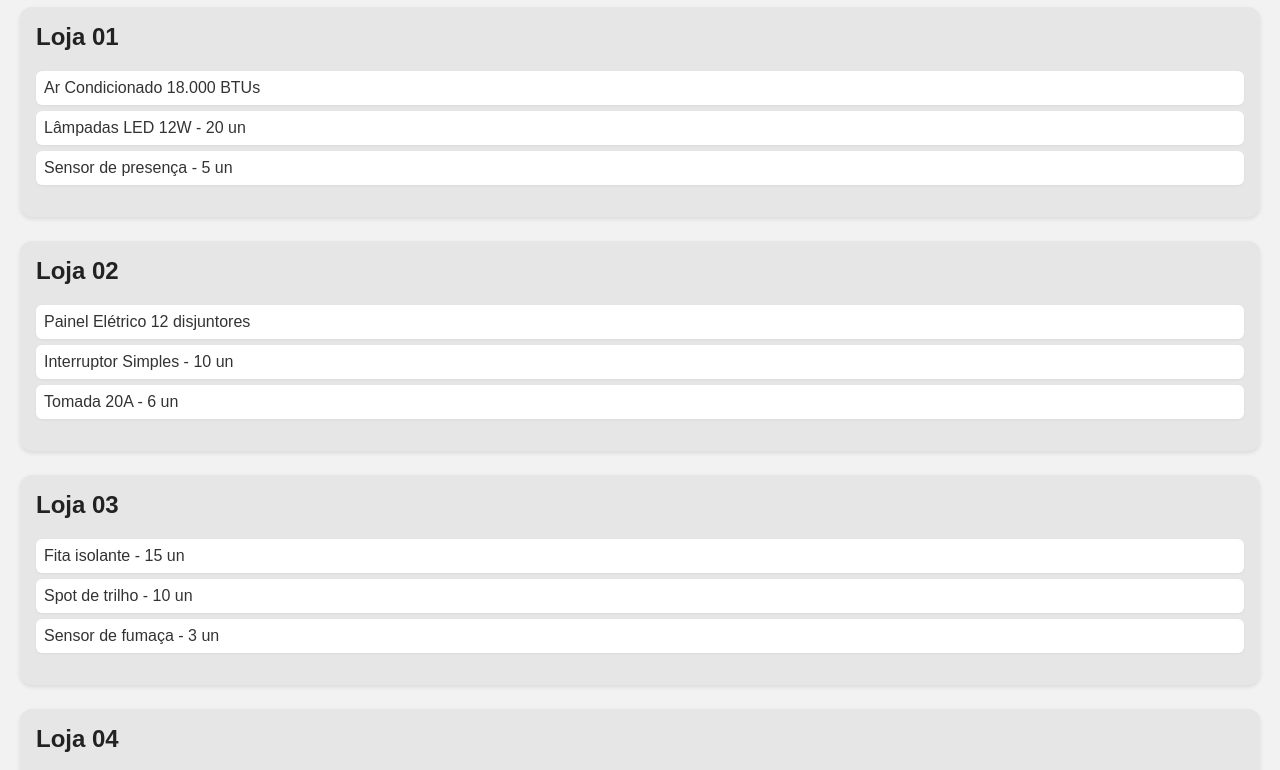
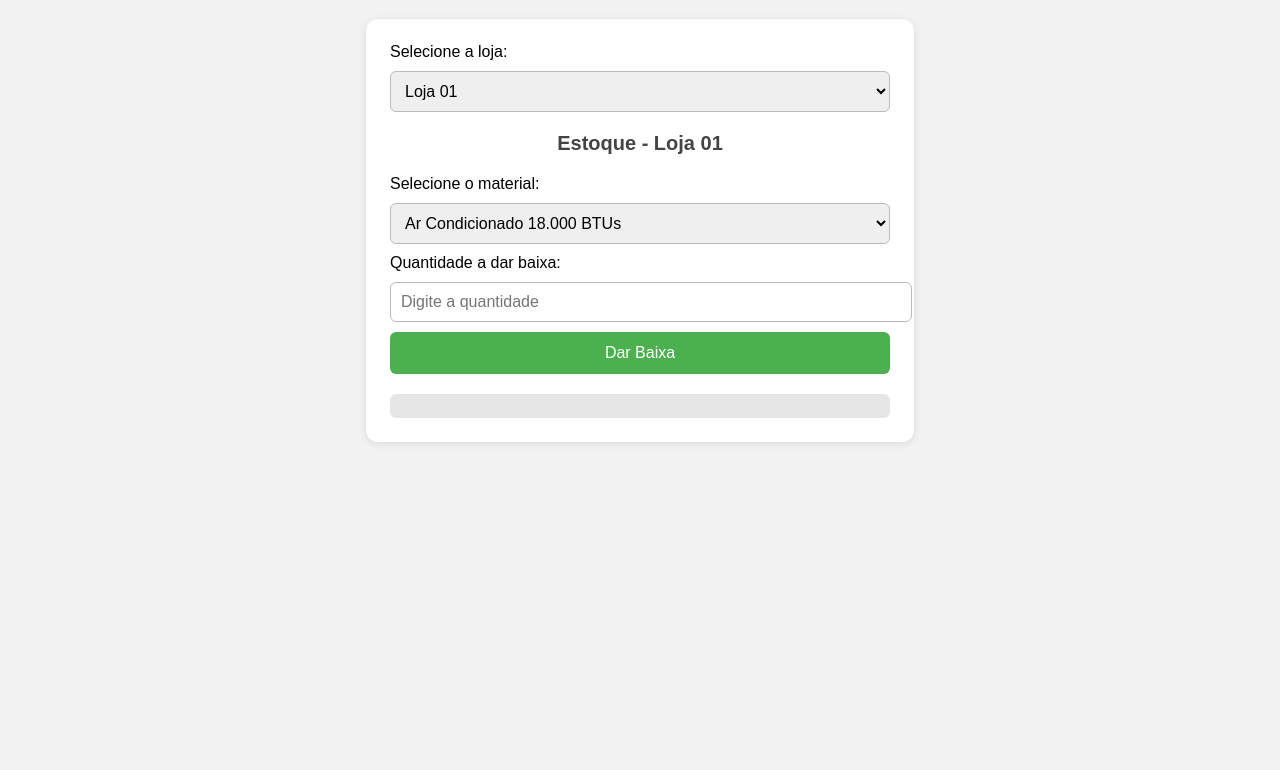
Before and after one commit to brian09407/controle-estoque, a plain HTML site: page poa.html in a window 1280 px wide. Shown: the part 93-863 px from the top of the page. After the commit the page ends 800 px from the top, so only its background shows below. Drawn offline with Linux system fonts and the light colour scheme.

Commit message:
Add files via upload

```diff
--- a/poa.html
+++ b/poa.html
@@ -8,75 +8,120 @@
     body {
       font-family: Arial, sans-serif;
       background-color: #f2f2f2;
-      color: #333;
       margin: 0;
-      padding: 20px;
+      padding: 0;
+      display: flex;
+      flex-direction: column;
+      align-items: center;
     }
     h1 {
+      margin-top: 30px;
+      color: #333;
+    }
+    .container {
+      background-color: #ffffff;
+      border-radius: 12px;
+      box-shadow: 0 2px 8px rgba(0, 0, 0, 0.1);
+      padding: 24px;
+      margin: 24px;
+      width: 100%;
+      max-width: 500px;
+    }
+    select, input[type="number"] {
+      width: 100%;
+      padding: 10px;
+      margin: 10px 0;
+      border: 1px solid #bbb;
+      border-radius: 6px;
+      font-size: 16px;
+    }
+    button {
+      width: 100%;
+      padding: 12px;
+      background-color: #4CAF50;
+      color: white;
+      border: none;
+      border-radius: 6px;
+      font-size: 16px;
+      cursor: pointer;
+    }
+    button:hover {
+      background-color: #45a049;
+    }
+    .resultado {
+      margin-top: 20px;
+      padding: 12px;
+      background-color: #e6e6e6;
+      border-radius: 6px;
       text-align: center;
+    }
+    .titulo-loja {
+      font-size: 20px;
+      font-weight: bold;
       color: #444;
-    }
-    .loja {
-      background-color: #e6e6e6;
-      border-radius: 12px;
-      padding: 16px;
-      margin-bottom: 24px;
-      box-shadow: 0 2px 4px rgba(0,0,0,0.1);
-    }
-    .loja h2 {
-      margin-top: 0;
-      color: #222;
-    }
-    ul {
-      list-style-type: none;
-      padding-left: 0;
-    }
-    li {
-      margin-bottom: 6px;
-      padding: 8px;
-      background-color: #fff;
-      border-radius: 6px;
-      box-shadow: 0 1px 3px rgba(0,0,0,0.05);
+      margin-top: 10px;
+      margin-bottom: 20px;
+      text-align: center;
     }
   </style>
 </head>
 <body>
-  <h1>Estoque das Lojas - POA</h1>
+  <h1>Controle de Estoque</h1>
+  <div class="container">
+    <label for="loja">Selecione a loja:</label>
+    <select id="loja" onchange="atualizarTituloLoja()">
+      <option value="Loja 01">Loja 01</option>
+      <option value="Loja 02">Loja 02</option>
+      <option value="Loja 03">Loja 03</option>
+      <option value="Loja 04">Loja 04</option>
+    </select>
 
-  <div class="loja">
-    <h2>Loja 01</h2>
-    <ul>
-      <li>Ar Condicionado 18.000 BTUs</li>
-      <li>Lâmpadas LED 12W - 20 un</li>
-      <li>Sensor de presença - 5 un</li>
-    </ul>
+    <div class="titulo-loja" id="tituloLoja">Estoque - Loja 01</div>
+
+    <label for="material">Selecione o material:</label>
+    <select id="material">
+      <option value="Ar Condicionado 18.000 BTUs">Ar Condicionado 18.000 BTUs</option>
+      <option value="Lâmpadas LED 12W">Lâmpadas LED 12W</option>
+      <option value="Sensor de presença">Sensor de presença</option>
+      <option value="Painel Elétrico 12 disjuntores">Painel Elétrico 12 disjuntores</option>
+      <option value="Interruptor Simples">Interruptor Simples</option>
+      <option value="Tomada 20A">Tomada 20A</option>
+      <option value="Fita isolante">Fita isolante</option>
+      <option value="Spot de trilho">Spot de trilho</option>
+      <option value="Sensor de fumaça">Sensor de fumaça</option>
+      <option value="Cabo flexível 2,5mm">Cabo flexível 2,5mm</option>
+      <option value="Disjuntor 10A">Disjuntor 10A</option>
+      <option value="Luminária de emergência">Luminária de emergência</option>
+    </select>
+
+    <label for="quantidade">Quantidade a dar baixa:</label>
+    <input type="number" id="quantidade" min="1" placeholder="Digite a quantidade">
+
+    <button onclick="darBaixa()">Dar Baixa</button>
+    <div class="resultado" id="resultado"></div>
   </div>
 
-  <div class="loja">
-    <h2>Loja 02</h2>
-    <ul>
-      <li>Painel Elétrico 12 disjuntores</li>
-      <li>Interruptor Simples - 10 un</li>
-      <li>Tomada 20A - 6 un</li>
-    </ul>
-  </div>
+  <script>
+    function atualizarTituloLoja() {
+      const lojaSelecionada = document.getElementById('loja').value;
+      document.getElementById('tituloLoja').innerText = `Estoque - ${lojaSelecionada}`;
+    }
 
-  <div class="loja">
-    <h2>Loja 03</h2>
-    <ul>
-      <li>Fita isolante - 15 un</li>
-      <li>Spot de trilho - 10 un</li>
-      <li>Sensor de fumaça - 3 un</li>
-    </ul>
-  </div>
+    function darBaixa() {
+      const loja = document.getElementById('loja').value;
+      const material = document.getElementById('material').value;
+      const quantidade = document.getElementById('quantidade').value;
 
-  <div class="loja">
-    <h2>Loja 04</h2>
-    <ul>
-      <li>Cabo flexível 2,5mm - 100m</li>
-      <li>Disjuntor 10A - 10 un</li>
-      <li>Luminária de emergência - 4 un</li>
-    </ul>
-  </div>
+      if (!quantidade || quantidade <= 0) {
+        document.getElementById('resultado').innerText = 'Digite uma quantidade válida.';
+        return;
+      }
+
+      const resultado = `Baixa realizada:\nLoja: ${loja}\nMaterial: ${material}\nQuantidade: ${quantidade}`;
+      document.getElementById('resultado').innerText = resultado;
+    }
+
+    window.onload = atualizarTituloLoja;
+  </script>
 </body>
 </html>
```
